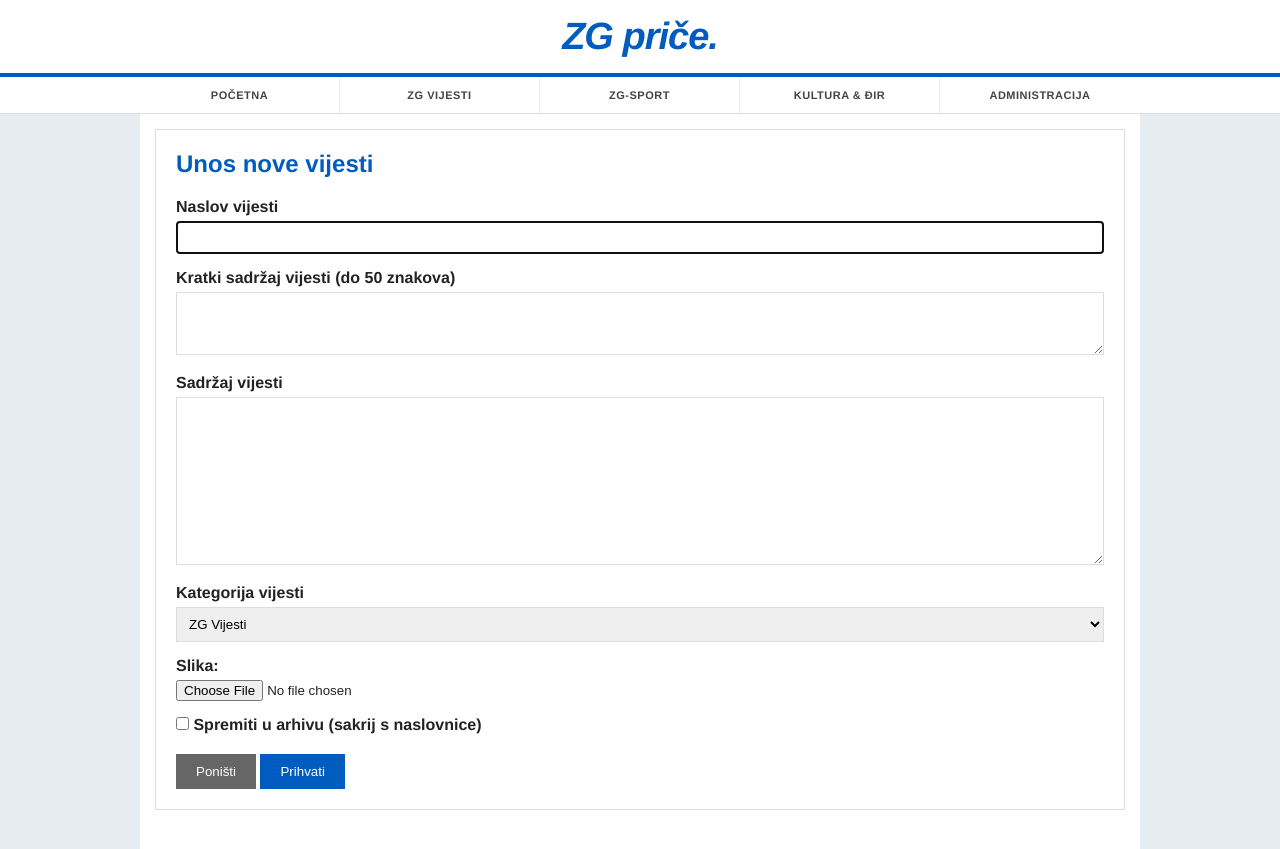
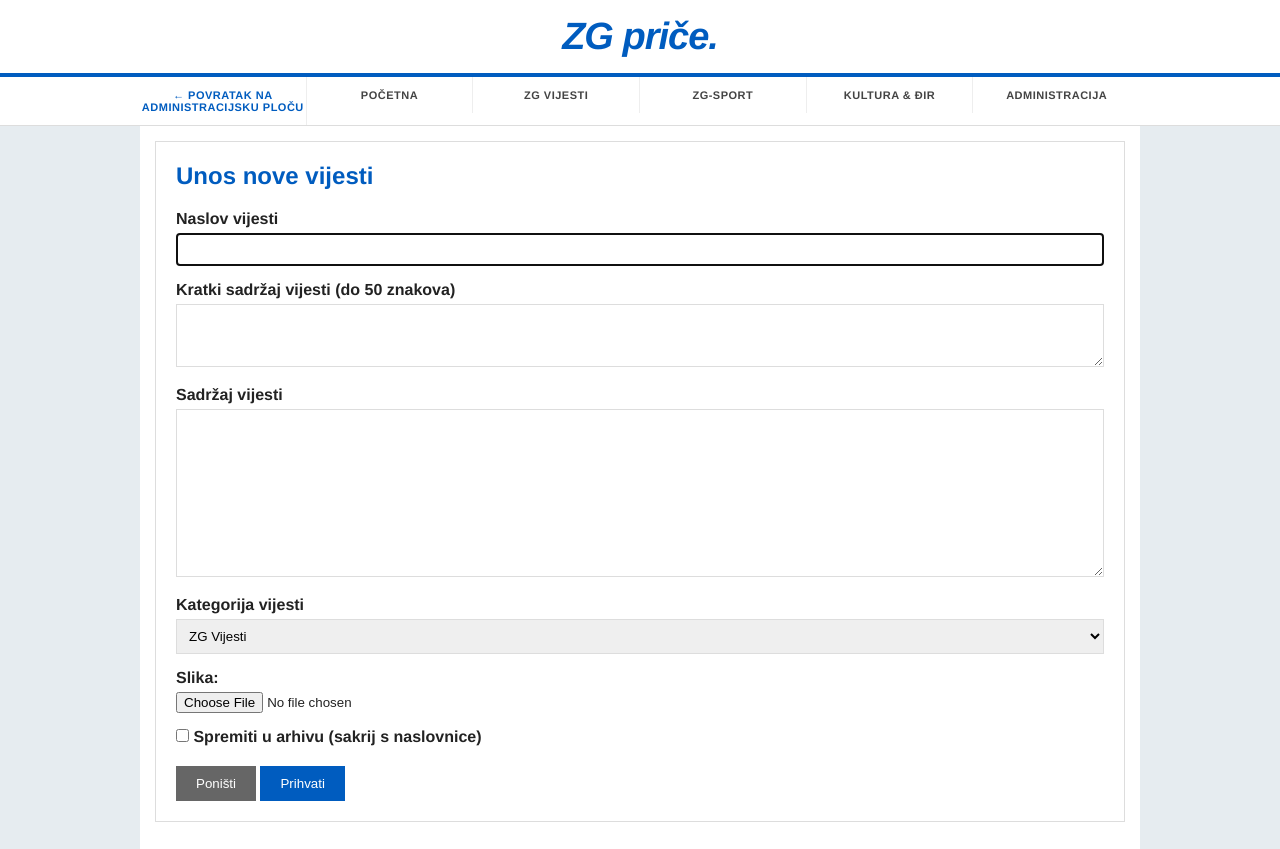
Before and after one commit to Miikki10/programiranje_web_aplikacija, a PHP site: page /unos.php in a window 1280 px wide. Shown: the top 849 px of the page. Run offline with PHP 8.4, Linux system fonts and the light colour scheme.

Commit message:
popravljanje poveznica i navigacije

```diff
--- a/Projektni zadatak/unos.php
+++ b/Projektni zadatak/unos.php
@@ -16,6 +16,7 @@
 
     <nav class="main-nav">
         <ul>
+            <li><a href="administrator.php" style="font-weight: bold; color: #005cbf;">← POVRATAK NA ADMINISTRACIJSKU PLOČU</a></li>
             <li><a href="index.php">POČETNA</a></li>
             <li><a href="#">ZG VIJESTI</a></li>
             <li><a href="#">ZG-SPORT</a></li>
```
Also changed, not shown: 1 other file.
